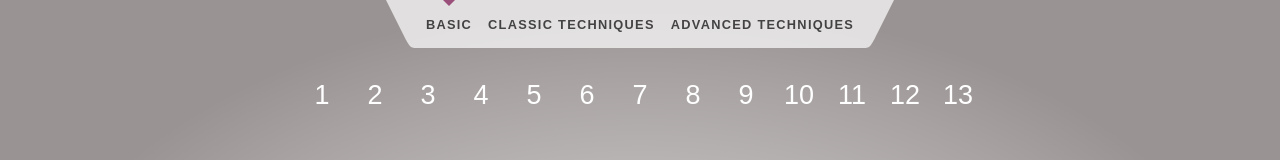
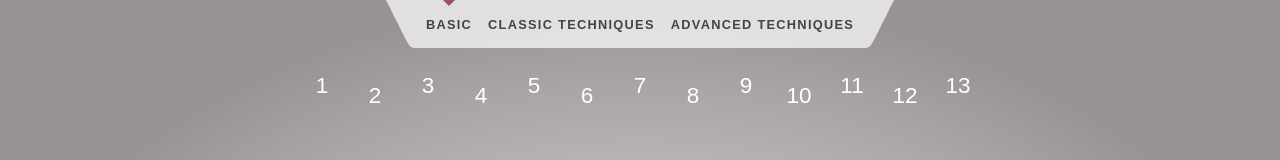
Before and after one commit to Ellie1341994/tsj32113, a SvelteKit app in the folder app/: page /tsj/basics in a window 1280 px wide. Shown: the top 160 px of the page. Built offline with nearby package versions, Linux system fonts and the light colour scheme.

Commit message:
Add header subnav links zig-zag style

```diff
--- a/app/src/routes/Header.svelte
+++ b/app/src/routes/Header.svelte
@@ -62,11 +62,21 @@
 						class="lesson-link-container"
 						aria-current={$page.url.pathname === '/tsj/basics' ? 'page' : undefined}
 					>
-						<a
-							aria-disabled={!active}
-							class={`lesson-link ${active ? 'current' : ''}`}
-							href="/tsj/{currentLessonGroup.replace(/ /, '_')}/{lessonId}">{lessonId}</a
-						>
+						{#if lessonId % 2}
+							<a
+								aria-disabled={!active}
+								class={`lesson-link ${active ? 'current' : ''}`}
+								href="/tsj/{currentLessonGroup.replace(/ /, '_')}/{lessonId}"
+								><sup>{lessonId}</sup></a
+							>
+						{:else}
+							<a
+								aria-disabled={!active}
+								class={`lesson-link ${active ? 'current' : ''}`}
+								href="/tsj/{currentLessonGroup.replace(/ /, '_')}/{lessonId}"
+								><sub>{lessonId}</sub></a
+							>
+						{/if}
 					</li>
 				{/each}
 			</ul>
@@ -85,6 +95,7 @@
 		margin: 0;
 	}
 	nav.sub-nav {
+		height: 100%;
 		li.lesson-link-container {
 			background-color: transparent;
 			flex-wrap: wrap;
```
